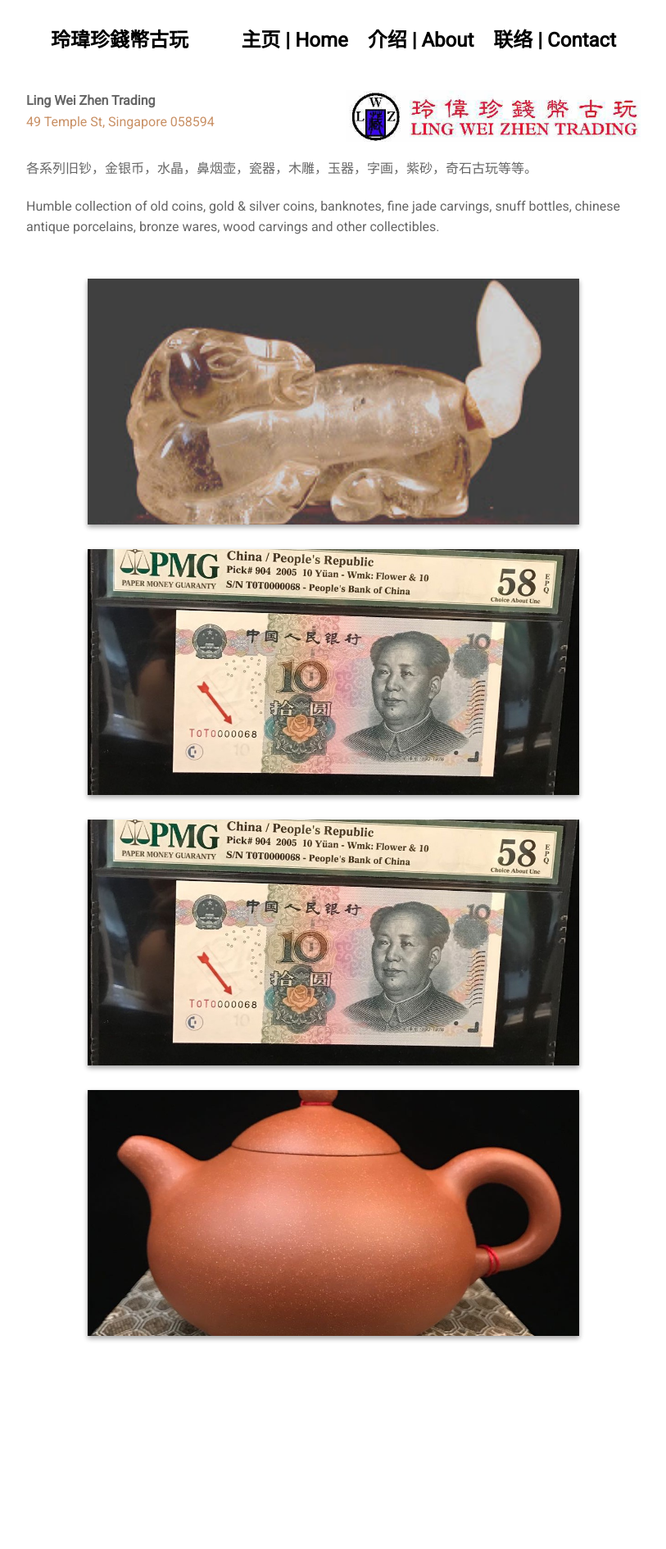
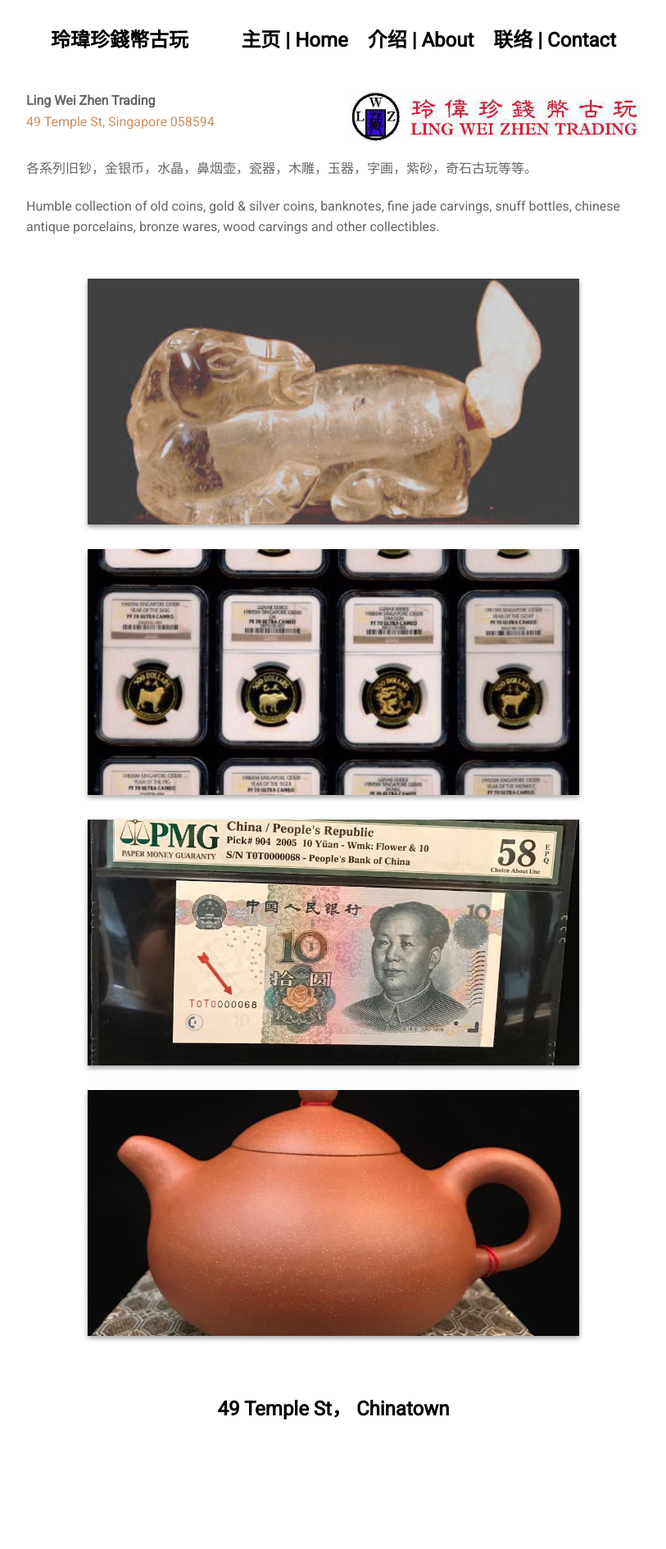
Before and after one commit to jellingwei/jellingwei.github.io, a Jekyll site: the page built from index.html, in a window 1280 px wide. Shown: the whole page at 82% size, without its empty margins (233-1046 px from the left). Built offline with Jekyll 4.4.1, drawn with Linux system fonts in a browser that asks for light colours; nearby versions of some CDN libraries.

Commit message:
Update settings.yml

```diff
--- a/_data/settings.yml
+++ b/_data/settings.yml
@@ -78,13 +78,15 @@ contact: >
 
 projects:
 - {name: '鼻烟壶', folder: 'snuffBottles', file: 'projects/snuffBottles.html'}
-- {name: '新加坡金银钱币', folder: 'notes', file: 'projects/singaporeCoins.html'}
+- {name: '新加坡金银钱币', folder: 'singaporeCoins', file: 'projects/singaporeCoins.html'}
 - {name: '中国旧钞', folder: 'notes', file: 'projects/notes.html'}
 - {name: '茶壶', folder: 'teapots', file: 'projects/teapots.html'}
 # - {name: '古玩', folder: 'antiques', file: 'projects/antiques.html'}
 # - {name: '奇石', folder: 'ps', file: 'projects/ps.html'}
 #
 
+footer: >
+  49 Temple St， Chinatown
 
 #-------------------------------
 # Contact Section
```
